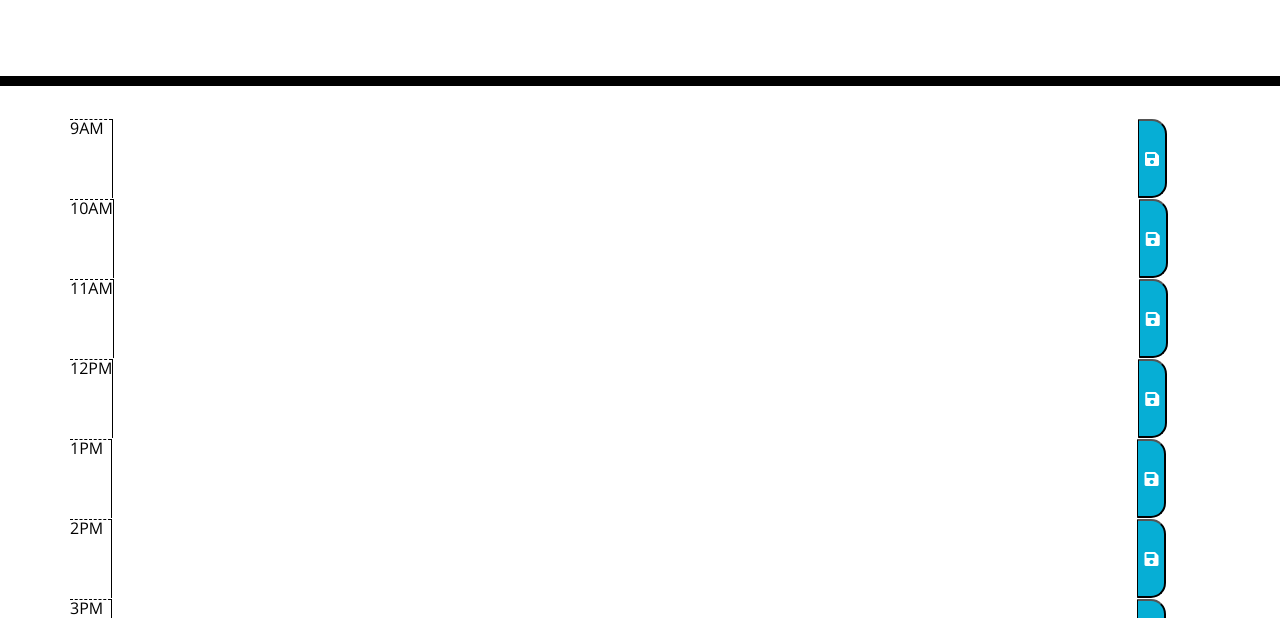
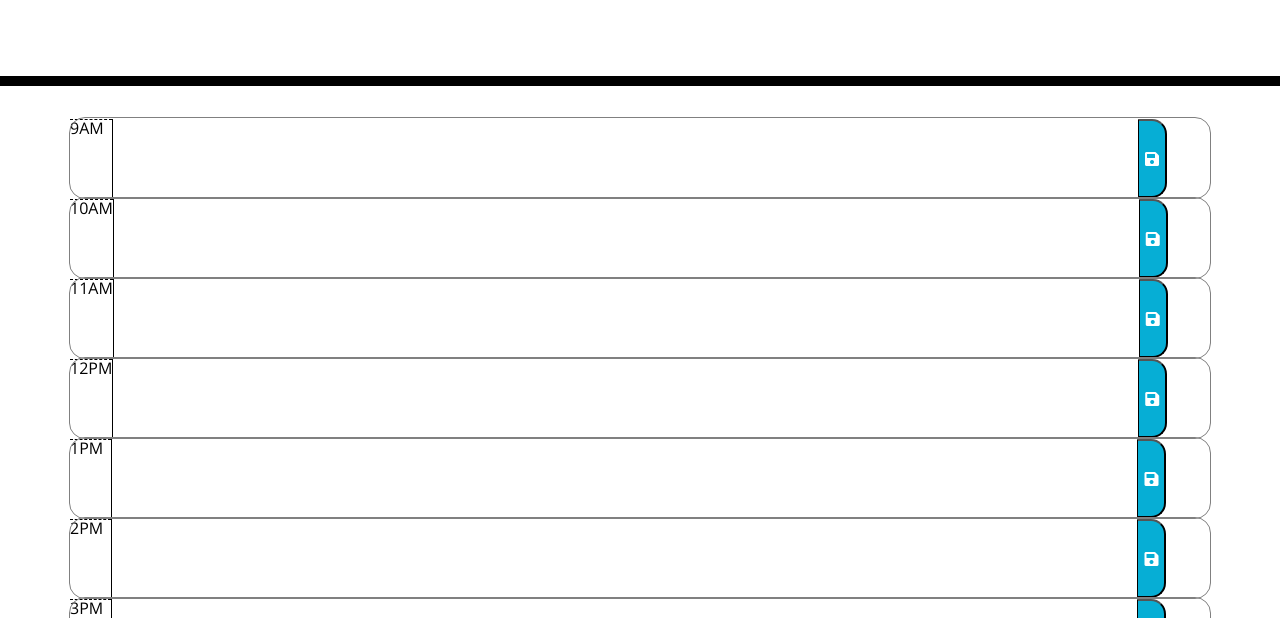
Before and after one commit to tornicke/work-day-scheduler, a plain HTML site: page index.html in a window 1280 px wide. Shown: the part 182-800 px from the top of the page. Drawn offline with nearby package versions, Linux system fonts and the light colour scheme.

Commit message:
Adding borders to the table

```diff
--- a/script.js
+++ b/script.js
@@ -3,6 +3,11 @@
 // Color code based on current time
 
 //Current time
+
+// const currentTime = $("#currentTime");
+var currentDate = moment().format();
+
+$("#currentTime").text(currentDate)
 
 
 // Loop over time slots - each loop should compare current time with time slot
--- a/style.css
+++ b/style.css
@@ -1,5 +1,6 @@
 body {
-  font-family: 'Open Sans', sans-serif;
+  /*Adding additional fonts*/
+  font-family: 'Open Sans', 'Trebuchet MS', 'Helvetica', 'Arial', sans-serif;
   font-size: 16px;
   line-height: 1;
 }
@@ -36,12 +37,15 @@ textarea {
   white-space: pre-wrap;
   height: 80px;
   border-top: 1px solid white;
+  outline: thin solid grey; /*ToDo Change after if this does not look good*/
 }
 
 .hour {
   background-color: #ffffff;
   color: #000000;
   border-top: 1px dashed #000000;
+  justify-content: center;
+  align-items: center'
 }
 
 .past {
```
